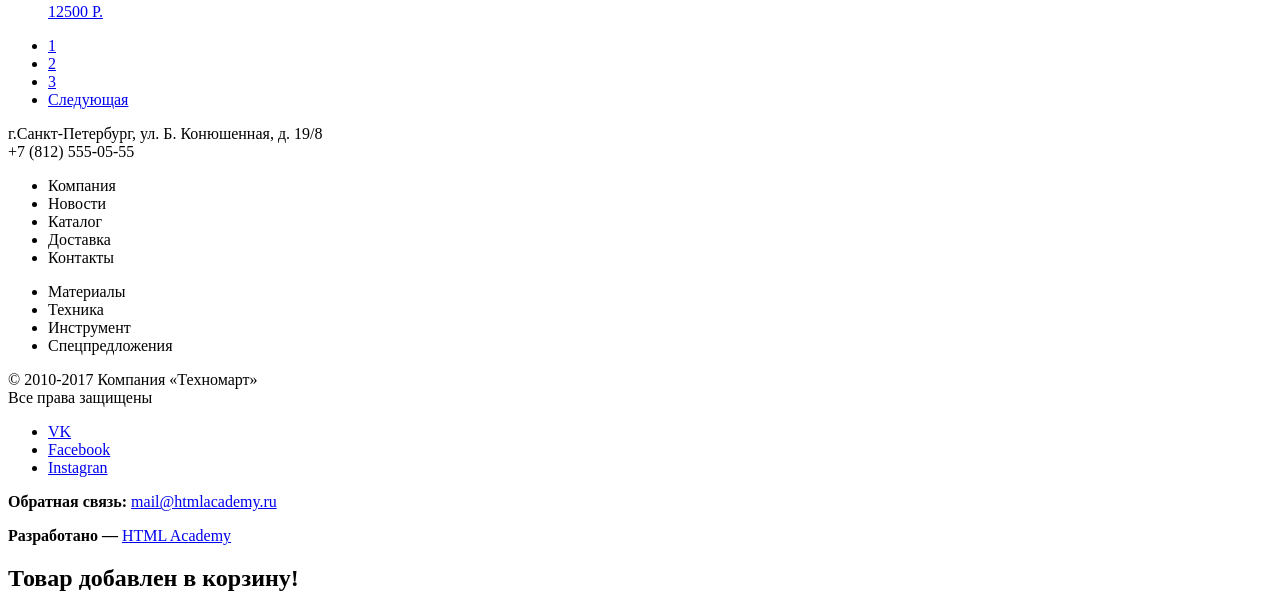
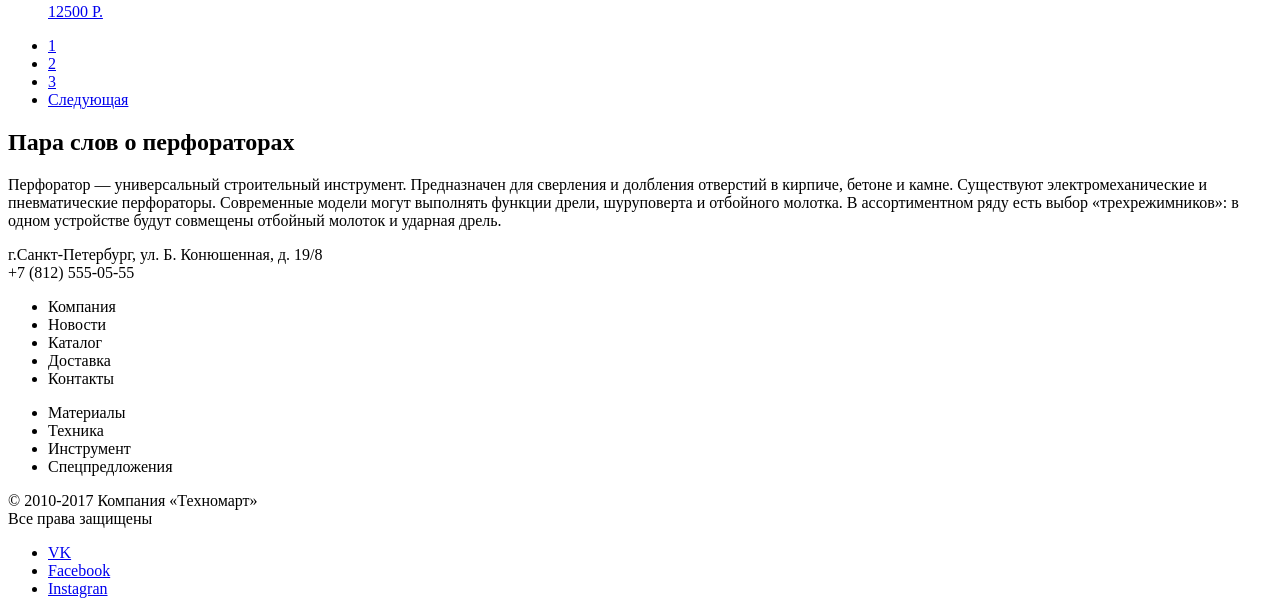
Before and after one commit to arcticstormx/561605-technomart, a plain HTML site: page catalog.html in a window 1280 px wide. Shown: the part 1618-2222 px from the top of the page. Drawn offline with Linux system fonts and the light colour scheme.

Commit message:
Add category description to catalog.html

```diff
--- a/catalog.html
+++ b/catalog.html
@@ -237,6 +237,14 @@
 				</ul>
 			</section>
 
+			<section class="catalog-category-description">
+				<h2 class="catalog-category-description-title">Пара слов о перфораторах</h2>
+
+				<p class="catalog-category-description-body">
+					Перфоратор — универсальный строительный инструмент. Предназначен для сверления и долбления отверстий в кирпиче, бетоне и камне.
+					Существуют электромеханические и пневматические перфораторы. Современные модели могут выполнять функции дрели, шуруповерта и отбойного молотка. В ассортиментном ряду есть выбор «трехрежимников»: в одном устройстве будут совмещены отбойный молоток и ударная дрель.
+				</p>
+			</section>
 		</main>
 
 		<footer class="main-footer">
```
